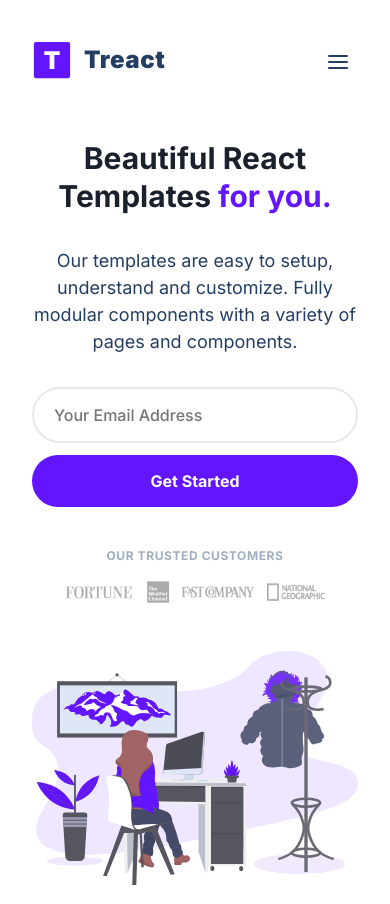
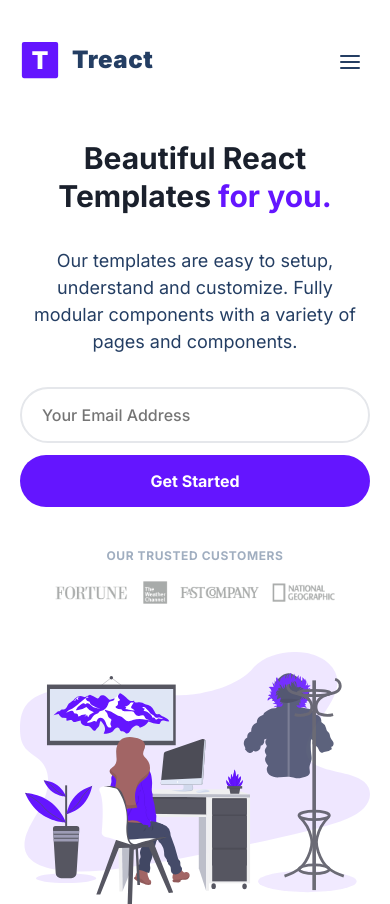
Before and after one commit to CarterProfessionals/treact-project, a plain HTML site: page index.html in a window 390 px wide. Shown: the top 904 px of the page. Drawn offline with Linux system fonts and the light colour scheme.

Commit message:
updated css for correction on 640px error

```diff
--- a/style.css
+++ b/style.css
@@ -1279,7 +1279,9 @@ footer {
   }
 }
 
-@media (max-width: 640px) section, #quality {
+@media (max-width: 640px) {
+  section,
+  #quality {
     padding-left: 20px;
     padding-right: 20px;
   }
@@ -1340,6 +1342,7 @@ main {
       height: auto;
       flex-direction: column;
       gap: 12px;
+    }
   }
 
   .header__email--input {
```
Lines whose indentation alone changed are shown as unchanged.
